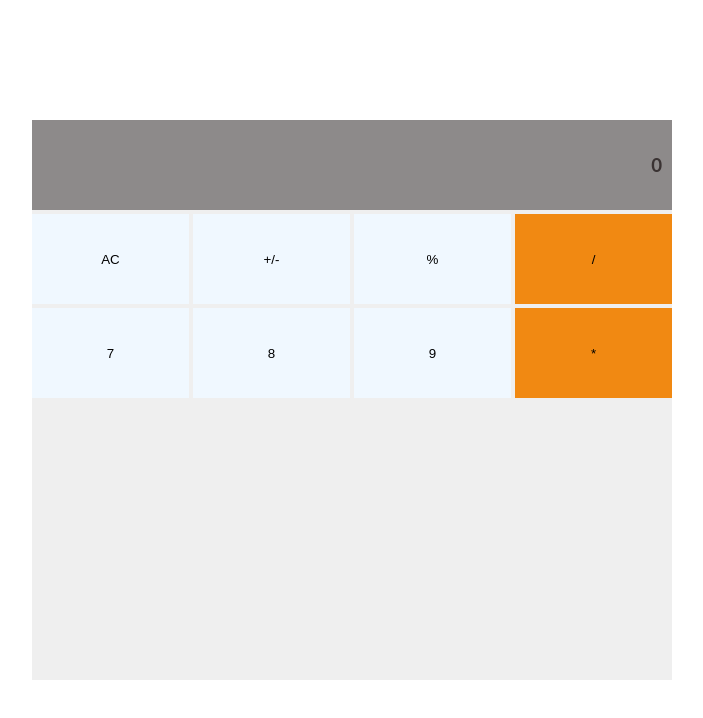
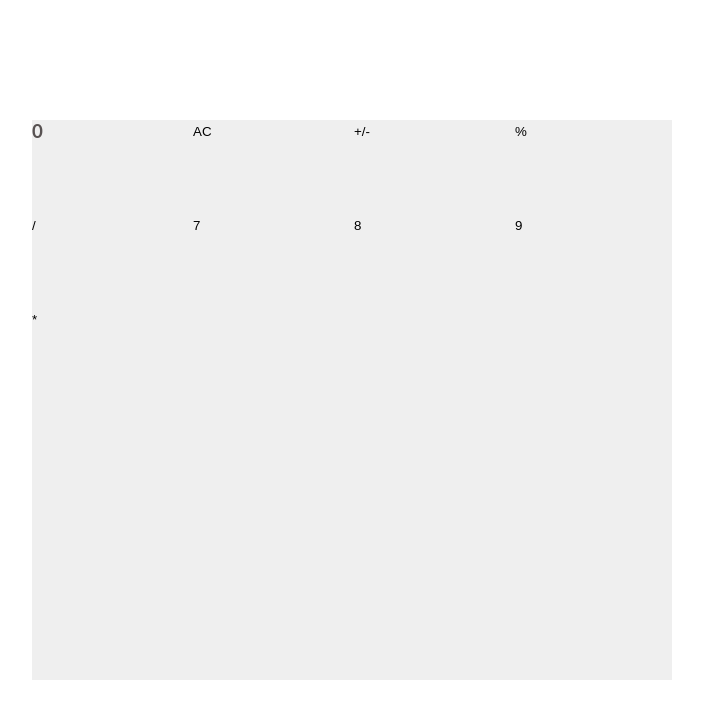
Before and after one commit to bushmusi/math-magicians, a React (Create React App) app: page / in a window 1280 px wide. Shown: the top 718 px of the page, without its empty margins (288-991 px from the left). Built offline with nearby package versions, Linux system fonts and the light colour scheme; a web font is replaced by a local one.

Commit message:
Modify UI

```diff
--- a/src/App.css
+++ b/src/App.css
@@ -1,18 +1,3 @@
-.InputBox {
-  background-color: aliceblue;
-  display: flex;
-  justify-content: center;
-}
-
-.ResultBox {
-  background-color: rgb(77 72 72 / 60%);
-  grid-area: result;
-  display: grid;
-  padding: 10px;
-  align-items: center;
-  justify-content: flex-end;
-}
-
 .App {
   display: grid;
   grid-template-columns: repeat(4, 1fr);
@@ -24,7 +9,3 @@
   grid-template-areas: 'result result result result';
   gap: 4px;
 }
-
-.LeftBtn {
-  background-color: rgb(241, 137, 18);
-}
```
